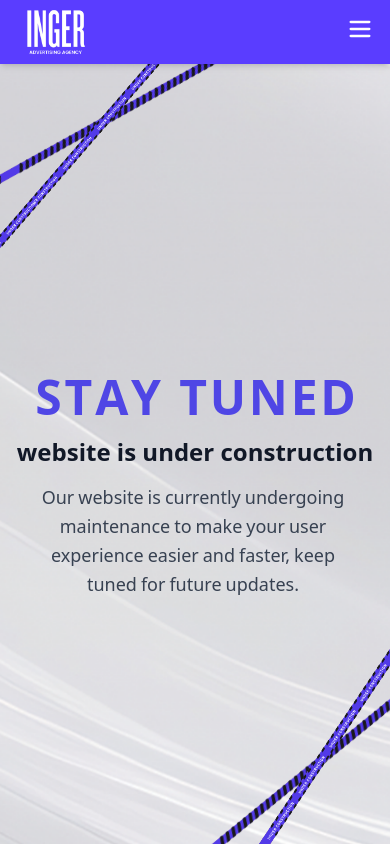
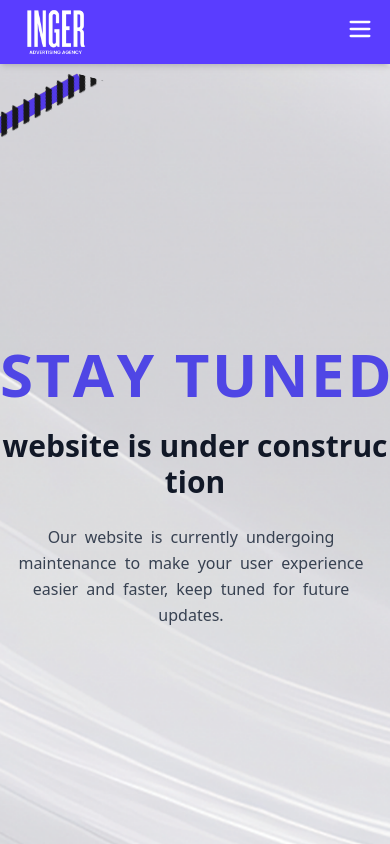
Before and after one commit to AhmedMosad0/Inger-website, a React (Vite) app in the folder frontend/: page / in a window 390 px wide. Built offline with nearby package versions, Linux system fonts and the light colour scheme.

Commit message:
Edit: fixed the desktop hero

```diff
--- a/frontend/src/App.jsx
+++ b/frontend/src/App.jsx
@@ -1,13 +1,27 @@
+import { useEffect, useState } from "react";
 import Hero from "./components/Hero";
 import Navbar from "./components/Navbar";
 
 function App() {
+  const [isMobile, setIsMobile] = useState(false);
+
+  useEffect(() => {
+    const checkScreen = () => setIsMobile(window.innerWidth < 768);
+    checkScreen();
+    window.addEventListener("resize", checkScreen);
+    return () => window.removeEventListener("resize", checkScreen);
+  }, []);
+
   return (
     <div className="w-full h-[100dvh] overflow-hidden">
       <Navbar />
-      <div className="absolute top-16 left-0 w-full h-[calc(100dvh-4rem)] overflow-hidden">
+      {isMobile ? (
+        <div className="absolute top-16 left-0 w-full h-[calc(100dvh-4rem)] overflow-hidden">
+          <Hero />
+        </div>
+      ) : (
         <Hero />
-      </div>
+      )}
     </div>
   );
 }
--- a/frontend/src/components/Hero.jsx
+++ b/frontend/src/components/Hero.jsx
@@ -1,16 +1,6 @@
-import { useEffect, useState } from "react";
 import HeroDesktop from "./HeroDesktop";
 import HeroMobile from "./HeroMobile";
 
-export default function Hero() {
-  const [isMobile, setIsMobile] = useState(false);
-
-  useEffect(() => {
-    const checkScreen = () => setIsMobile(window.innerWidth < 768);
-    checkScreen();
-    window.addEventListener("resize", checkScreen);
-    return () => window.removeEventListener("resize", checkScreen);
-  }, []);
-
+export default function Hero({ isMobile }) {
   return isMobile ? <HeroMobile /> : <HeroDesktop />;
 }
```
